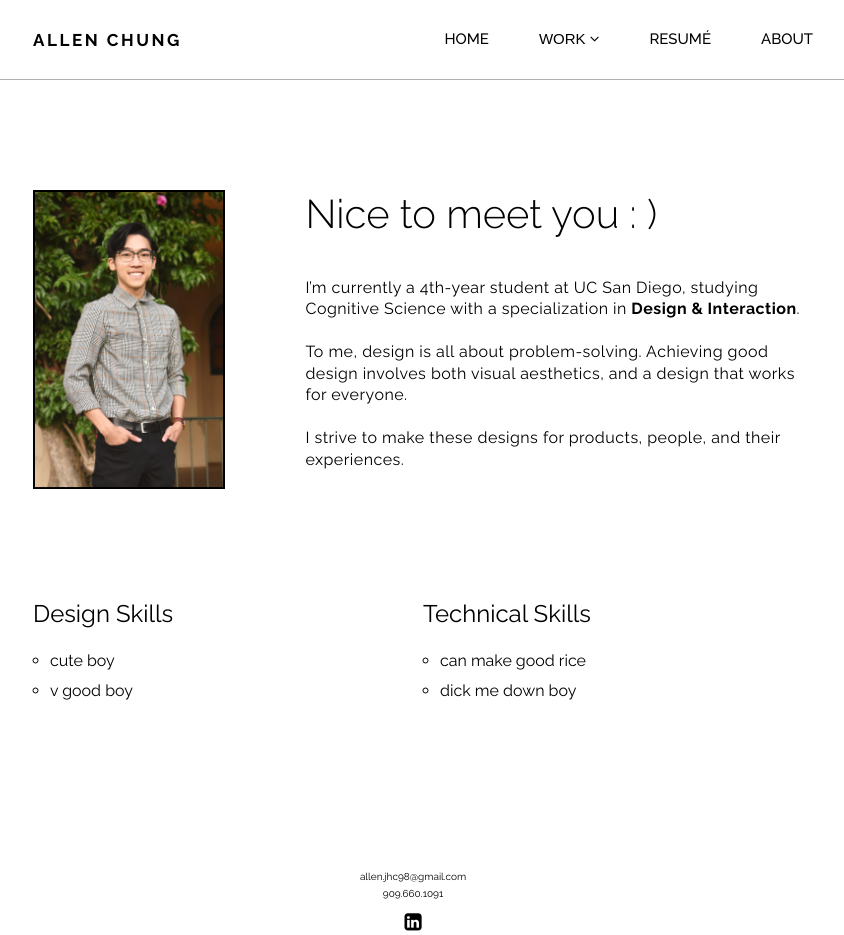
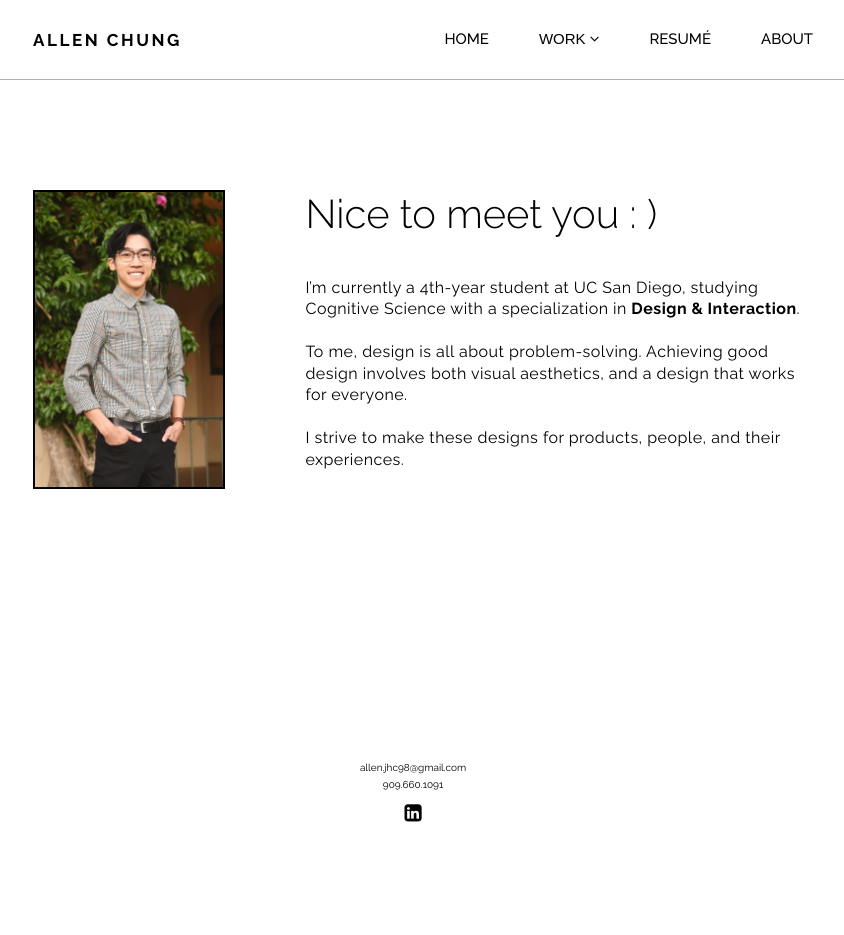
Before and after one commit to karchn5/allen-portfolio, a plain HTML site: page about.html in a window 1280 px wide. Shown: the whole page, without its empty margins (217-1061 px from the left). After the commit the page ends 883 px from the top, so only its background shows below. Drawn offline with Linux system fonts and the light colour scheme.

Commit message:
edit for publishing

```diff
--- a/about.html
+++ b/about.html
@@ -39,7 +39,7 @@
                     <br><br>I strive to make these designs for products, people, and their experiences.</p>
             </div>
         </div>
-        <div class="about__skills">
+        <!-- <div class="about__skills">
             <div>
                 <div class="about__skill--header">Design Skills</div>
                 <ul class="">
@@ -54,7 +54,7 @@
                     <li class="about__skill">dick me down boy</li>
                 </ul>
             </div>
-        </div>
+        </div> -->
         <div class="footer">
             <!-- <a href="" class="footer__button"> Back to My Work</a> -->
             <p class="footer__text">allen.jhc98@gmail.com
```
Also changed, not shown: index.html (+1 -1 lines).
